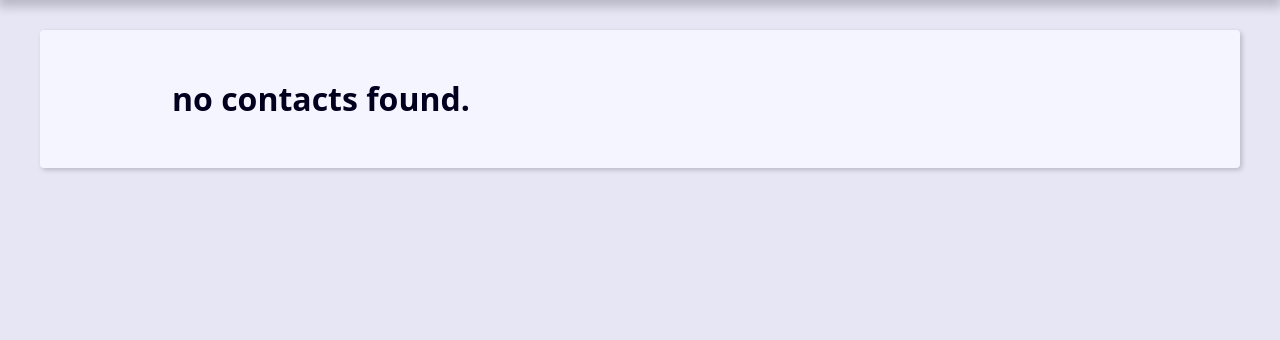
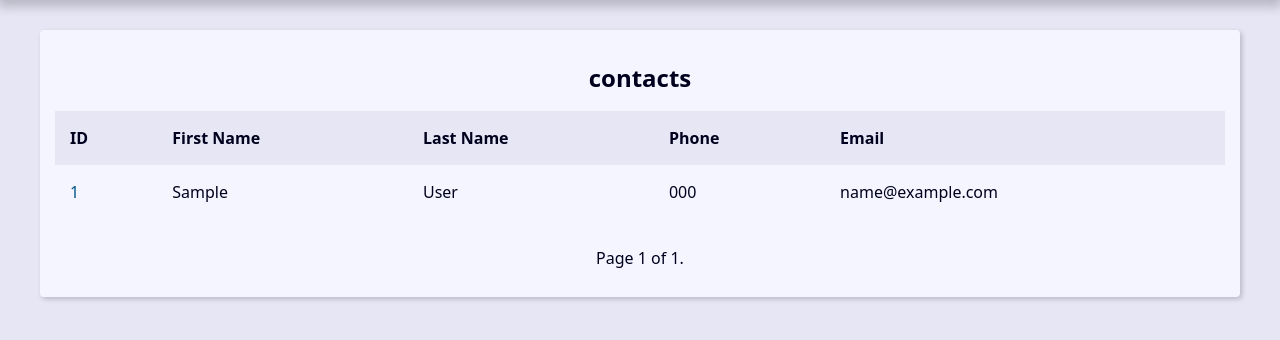
Before and after one commit to pedroburini/agenda-django, a Django app: page / in a window 1280 px wide. Shown: the part 239-579 px from the top of the page. Run offline with Django 4.2, Linux system fonts and the light colour scheme; tables that the repository leaves empty hold one stand-in row (values such as "Sample post").

Commit message:
using the paginator class for pagination in django

```diff
--- a/base_templates/global/base.html
+++ b/base_templates/global/base.html
@@ -8,6 +8,7 @@
 
     <main class="content">
     {% block content %}{% endblock  %}
+    {% include 'global/partials/_pagination.html' %}
     </main>
 </body>
 </html>
--- /dev/null
+++ b/base_templates/global/partials/_pagination.html
@@ -0,0 +1,19 @@
+{% if page_obj %}
+    <div class="pagination">
+        <span class="step-links">
+            {% if page_obj.has_previous %}
+                <a href="?page=1&q={{ request.GET.q.strip }}">&laquo; first</a>
+                <a href="?page={{ page_obj.previous_page_number }}&q={{ request.GET.q.strip }}">previous</a>
+            {% endif %}
+
+            <span class="current">
+                Page {{ page_obj.number }} of {{ page_obj.paginator.num_pages }}.
+            </span>
+
+            {% if page_obj.has_next %}
+                <a href="?page={{ page_obj.next_page_number }}&q={{ request.GET.q.strip }}">next</a>
+                <a href="?page={{ page_obj.paginator.num_pages }}&q={{ request.GET.q.strip }}">last &raquo;</a>
+            {% endif %}
+        </span>
+    </div>
+{% endif %}
--- a/contact/templates/contact/index.html
+++ b/contact/templates/contact/index.html
@@ -1,7 +1,7 @@
 {% extends 'global/base.html' %}
 
 {% block content %}
-{% if contacts %}
+{% if page_obj %}
     <div class="responsive-table">
         <table class="contacts-table">
             <caption class="table-caption">
@@ -19,7 +19,7 @@
             </thead>
 
             <tbody>
-                {% for contact in contacts %}
+                {% for contact in page_obj %}
                     <tr class="table-row">
                         <td class="table-cel">
                             <a
--- a/contact/views/contact_views.py
+++ b/contact/views/contact_views.py
@@ -1,14 +1,20 @@
 from django.db.models import Q
 from django.shortcuts import get_object_or_404, redirect, render
+from django.core.paginator import Paginator
 
 from contact.models import Contact
 
 def index(request):
     contacts = Contact.objects \
         .filter(show=True)\
-        .order_by('-id')[10:20]
+        .order_by('-id')
+
+    paginator = Paginator(contacts, 15)
+    page_number = request.GET.get("page")
+    page_obj = paginator.get_page(page_number)
+
     context = {
-        'contacts': contacts,
+        'page_obj': page_obj,
         'site_title': 'Contacts - '
     }
     return render(
@@ -34,8 +40,12 @@ def search(request):
         )\
         .order_by('-id')
 
+    paginator = Paginator(contacts, 15)
+    page_number = request.GET.get("page")
+    page_obj = paginator.get_page(page_number)
+
     context = {
-        'contacts': contacts,
+        'page_obj': page_obj,
         'site_title': 'Search - '
     }
 
```
